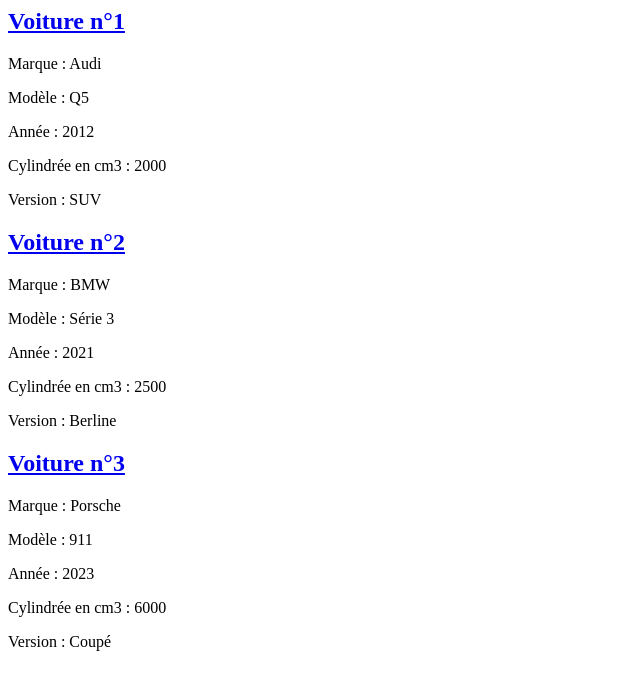
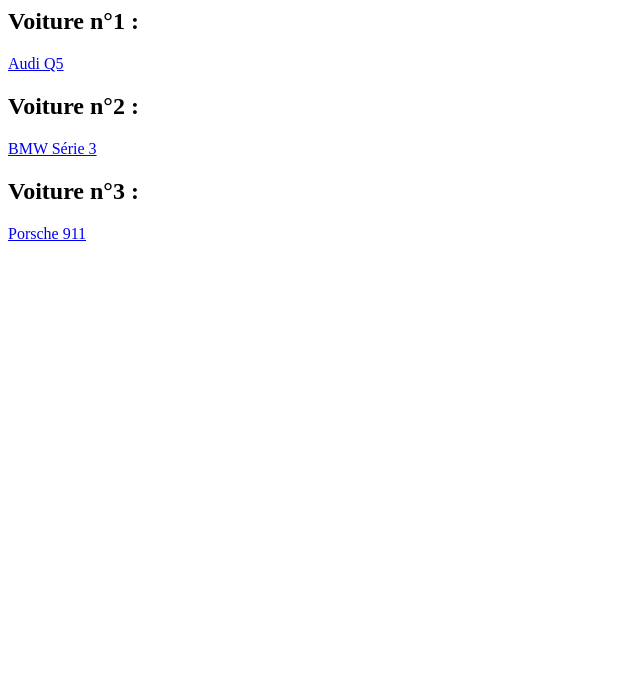
Before and after one commit to Drazz34/Django_voiture, a Django app: page /cars/ in a window 1280 px wide. Shown: the top 690 px of the page, without its empty margins (0-640 px from the left). Run offline with Django 5.2, Linux system fonts and the light colour scheme; data comes from the database, SQL or seed files in the repository; both versions use the stored data as it was after the commit.

Commit message:
Modification affichage index.html

```diff
--- a/cars/templates/cars/index.html
+++ b/cars/templates/cars/index.html
@@ -1,11 +1,6 @@
 {% if cars %}
     {% for car in cars %}
-        <h2><a href="/cars/{{car.id}}">Voiture n°{{car.id}}</a></h2>
-        <p>Marque : {{car.marque}}</p>
-        <p>Modèle : {{car.modele}}</p>
-        <p>Année : {{car.annee}}</p>
-        <p>Cylindrée en cm3 : {{car.cylindree}}</p>
-        <p>Version : {{car.version}}</p>
+    <h2>Voiture n°{{car.id}} : </h2><a href="/cars/detail/{{car.id}}">{{car.marque}} {{car.modele}}</a>
     {% endfor %}
 {% else %}
     <p>Aucune voiture enregistrée</p>
```
Also changed, not shown: db.sqlite3.
